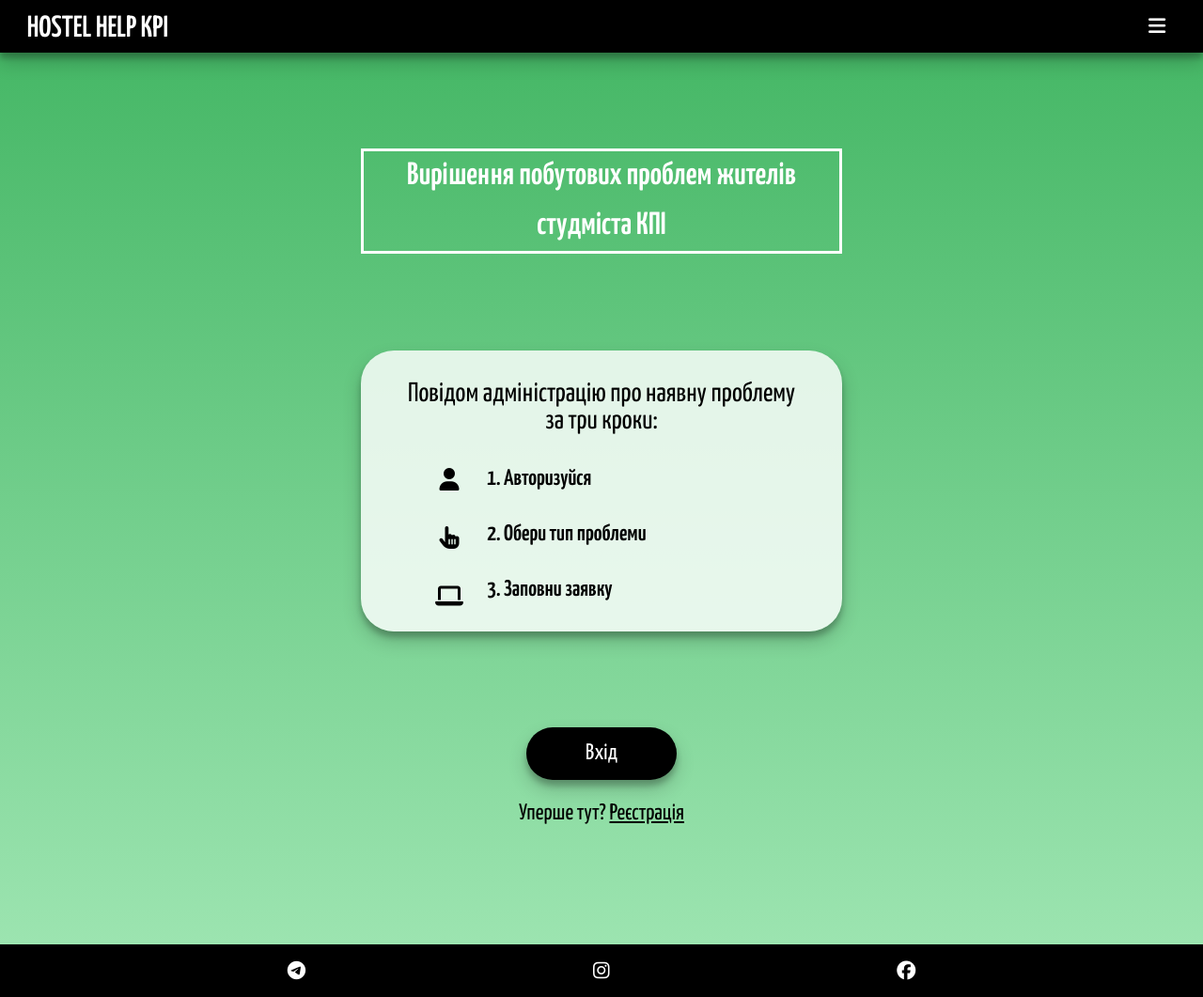
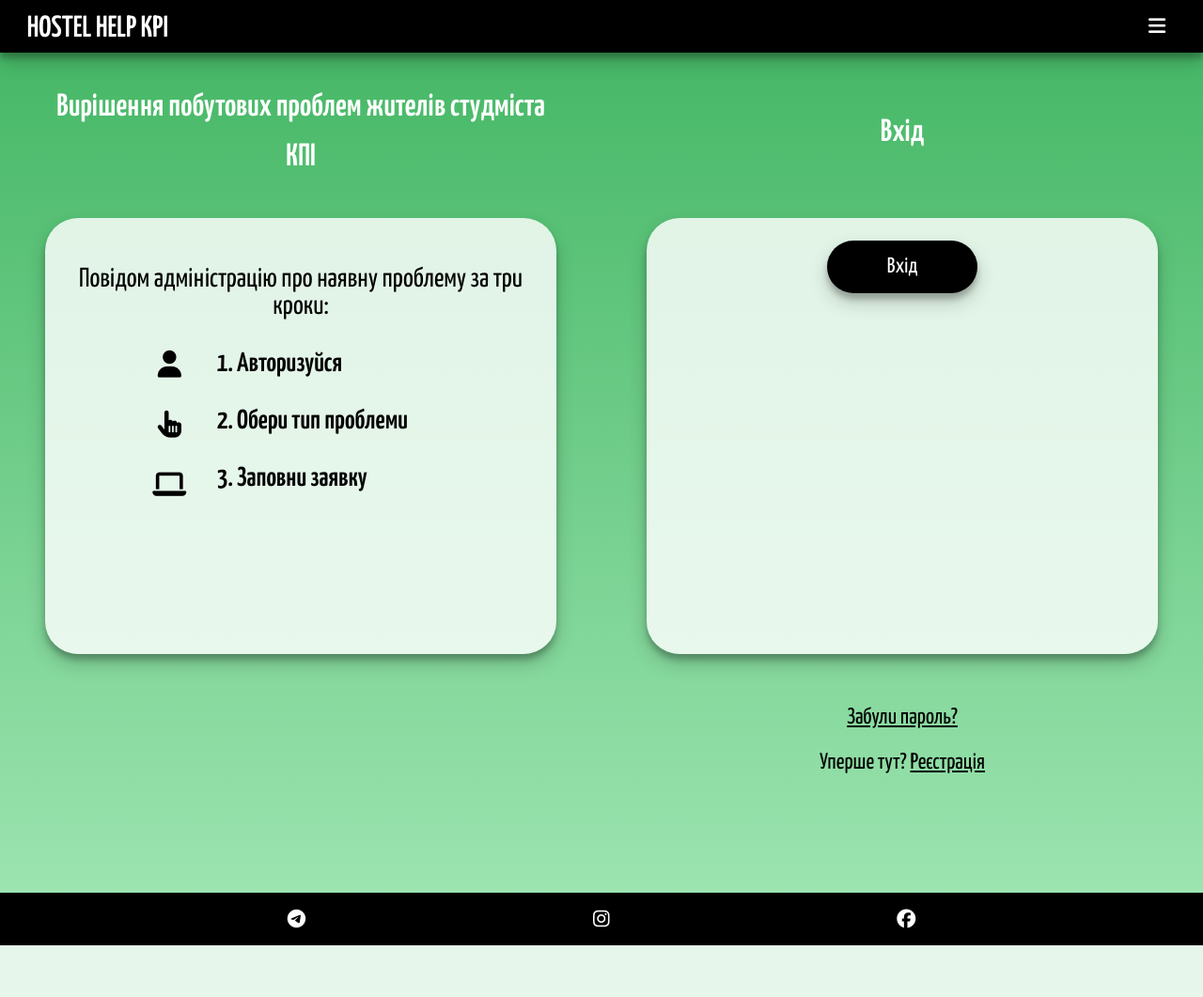
Before and after one commit to qsevenn/hostel-help, a Django app: page / in a window 1280 px wide. Shown: the whole page at 94% size. After the commit the page ends 1006 px from the top, so only its background shows below. Run offline with Django 4.2, Linux system fonts and the light colour scheme; some libraries are stand-ins or nearby versions.

Commit message:
зробив пездець

```diff
--- a/static/css/style.css
+++ b/static/css/style.css
@@ -122,7 +122,7 @@ main {
 }
 
 main > *, .left > *, .right > * {
-    margin: var(--margin-or-padding) auto 0;
+    margin: 2rem auto 0;
     width: 88%;
 }
 
@@ -130,31 +130,32 @@ main > *, .left > *, .right > * {
     width: 88%;
     background: var(--main-block-bg);
     border-radius: 35px;
-    max-width: 32rem;
+    max-width: 34rem;
     box-shadow: var(--box-shadow);
 }
 
 h1, h2 {
     font-size: 175%;
-    max-width: 32rem;
+    max-width: 34rem;
     color: #ffffff;
     display: inline-block;
-    border: solid;
 }
 
 .instruction, form {
-    padding: 2rem 1rem;
+    padding: 1.5rem;
 }
 
-.instruction figcaption {
-    width: 90%;
-    font-size: 120%;
-    margin: 0 auto;
+.login-form, .instruction {
+    height: 29rem;
+    min-height: fit-content;
 }
 
-.list-decoration {
-    margin: 0 auto;
-    width: 75%;
+.instruction {
+    display: flex;
+    flex-direction: column;
+    flex-wrap: wrap;
+    align-items: center;
+    font-size: 120%;
 }
 
 .icons-block, .instruction ol {
@@ -162,22 +163,27 @@ h1, h2 {
 }
 
 .icons-block {
-    width: 10%;
+    width: 12%;
     float: left;
 }
 
 .instruction ol {
     display: inline-block;
-    width: 90%;
+    width: 80%;
 }
 
+/*.icons-block {*/
+/*    display: flex;*/
+/*    flex-direction: column;*/
+/*    flex-wrap: wrap;*/
+/*    align-items: center;*/
+/*}*/
+
 .instruction ol li, .icons-block i {
-    margin-top: 35px;
+    margin-top: 2rem;
     text-align: left;
     font-weight: bold;
 }
-
-
 
 .right {
     width: 100%;
@@ -199,8 +205,11 @@ form {
     flex-direction: column;
     flex-wrap: wrap;
     text-align: start;
-    font-size: 130%;
-    padding: 6% 6%;
+    font-size: 120%;
+}
+
+form > *, .instruction figcaption {
+    margin-top: 1.7rem;
 }
 
 input, textarea, select {
@@ -214,10 +223,6 @@ input, textarea, select, .enter-button, optgroup {
     border: none;
     font-size: 75%;
     padding: 0.6rem;
-}
-
-form p {
-    margin: var(--margin-or-padding) 0;
 }
 
 input, select {
@@ -272,22 +277,17 @@ main div .report{
 /* для зручності */
 
 @media screen and (min-width: 540px) {
-    :root {
-        var(--margin-or-padding): 4%;
-    }
-
     header {
         padding: 0 1.8rem;
     }
 }
 
 @media screen and (min-width: 768px) {
-    :root {
-        var(--margin-or-padding): 2%;
-    }
 
     .left, .right {
-        display: inline-block;
+        display: flex;
+        flex-direction: column;
+        flex-wrap: wrap;
         width: 50%;
     }
 
@@ -312,7 +312,5 @@ main div .report{
 }
 
 @media screen and (min-width: 1000px) {
-    :root {
-        var(--margin-or-padding): 1%;
-    }
+
 }
--- a/templates/index.html
+++ b/templates/index.html
@@ -3,8 +3,8 @@
 {% load static %}
 
 {% block content %}
+<div class="left">
         <h1 class="main-h1">Вирішення побутових проблем жителів студміста КПІ</h1>
-
         <figure class="instruction main-block">
         <figcaption>Повідом адміністрацію про наявну проблему за три кроки:</figcaption>
         <div class="list-decoration">
@@ -20,6 +20,7 @@
             </ol>
         </div>
         </figure>
+    </div>
 
 {% if user.is_authenticated %}
     <div class="alert alert-success" role="alert">
@@ -27,12 +28,42 @@
         <a href="{% url 'logout' %}?next=../">Logout?</a>
     </div>
 {% else %}
+<div class="right">
+        <h2>Вхід</h2>
+
+        <form action="" method="POST" class="main-block login-form">
+            {% csrf_token %}
+            {% for field in form %}
+                <p>{{ field.label }}: {{ field }}</p>
+
+                {% for error in field.errors %}
+                    <small>{{ error }}</small><br>
+                {% endfor %}
+
+            {% endfor %}
+            <button type="submit" class="enter-button">Вхід</button>
+        </form>
         <div class="alert alert-success" role="alert">
-        <a href="{% url 'login' %}" class="enter-button">Вхід</a>
+            <p><a href="{% url 'password_reset' %}">Забули пароль?</a></p>
+<!--            <a href="{% url 'login' %}" class="enter-button">Вхід</a>-->
             <p>Уперше тут?
                 <a href="{% url 'register' %}">Реєстрація</a>
             </p>
         </div>
+
+
+<!--        <p><a href="{% url 'password_reset' %}">Забули пароль?</a></p>-->
+<!--        <p>Уперше тут?-->
+<!--            <a href="{% url 'register' %}">Реєстрація</a>-->
+<!--        </p>-->
+    </div>
+
+<!--    <div class="alert alert-success" role="alert">-->
+<!--        <a href="{% url 'login' %}" class="enter-button">Вхід</a>-->
+<!--        <p>Уперше тут?-->
+<!--            <a href="{% url 'register' %}">Реєстрація</a>-->
+<!--        </p>-->
+<!--    </div>-->
 <!--    <div class="alert alert-success" role="alert">-->
 <!--        <h3>Welcome, unverified aboba.</h3>-->
 <!--        <a href="{% url 'login' %}">Login?</a>-->
```
Also changed, not shown: templates/login.html (+1 -20 lines), templates/profile.html (+7 -7 lines), templates/register.html (+0 -20 lines), db.sqlite3. Lines whose indentation alone changed are shown as unchanged.
